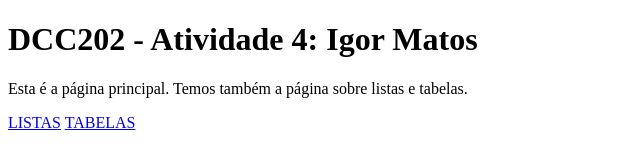
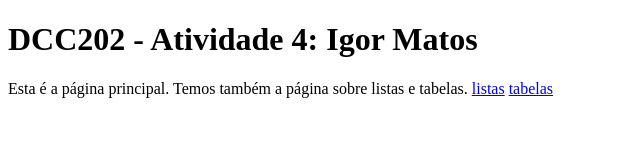
Before and after one commit to ufjf-dcc202/ufjf-dcc202-2023-3-b-atv4-matos17igor, a website: page index.html in a window 1280 px wide. Shown: the whole page, without its empty margins (0-640 px from the left). Drawn offline with Linux system fonts and the light colour scheme.

Commit message:
index.html completa

```diff
--- a/index.html
+++ b/index.html
@@ -12,10 +12,8 @@
         <h1>DCC202 - Atividade 4: Igor Matos</h1>
         <p>
             Esta é a página principal. Temos também a página sobre listas e tabelas.
-            <p>
-                <a href="listas.html">LISTAS</a>
-                <a href="tabelas.html">TABELAS</a>
-            </p>
+                <a href="listas.html">listas</a>
+                <a href="tabelas.html">tabelas</a>
         </p>
     </main>
 </body>
```
